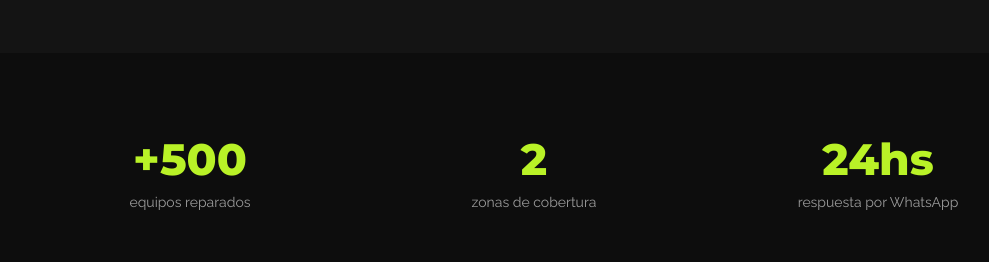
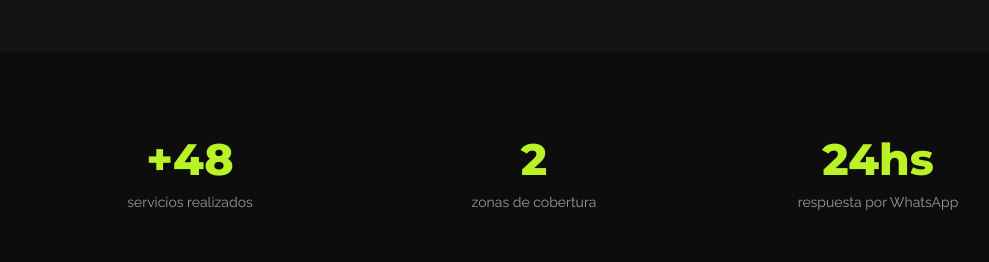
Before and after one commit to RenatoPerez19/ctrlzWeb, a Next.js app: page / in a window 1280 px wide. Shown: the part 1780-2042 px from the top of the page, without its empty margins (106-1095 px from the left). Built offline with nearby package versions, Linux system fonts and the light colour scheme.

Commit message:
Agregamos expansion de card del producto

```diff
--- a/components/ProductoCard.tsx
+++ b/components/ProductoCard.tsx
@@ -1,12 +1,18 @@
+"use client";
+
+import { useEffect, useState } from "react";
 import { CONTACTO, waLink } from "@/lib/site-data";
 import type { Producto } from "@/lib/invid-api";
 
-export default function ProductoCard({ producto }: { producto: Producto }) {
-  const mensaje = `Hola, quiero consultar el precio de ${producto.nombre}`;
-
+function ImagenProducto({
+  producto,
+  className,
+}: {
+  producto: Producto;
+  className: string;
+}) {
   return (
-    <div className="flex flex-col overflow-hidden rounded-[20px] border border-white/8 bg-elevated transition-transform duration-[250ms] ease-out hover:scale-[1.03] hover:shadow-[0_16px_30px_-10px_rgba(0,0,0,0.5)]">
-      <div className="flex h-[170px] w-full items-center justify-center bg-base/60">
+    <div className={className}>
       {producto.imagen ? (
         // eslint-disable-next-line @next/next/no-img-element
         <img
@@ -19,6 +25,75 @@ export default function ProductoCard({ producto }: { producto: Producto }) {
         <span className="text-sm text-text-dim">Sin imagen</span>
       )}
     </div>
+  );
+}
+
+function BotonesContacto({
+  producto,
+  tamano = "sm",
+}: {
+  producto: Producto;
+  tamano?: "sm" | "base";
+}) {
+  const mensaje = `Hola, quiero consultar el precio de ${producto.nombre}`;
+  const padding = tamano === "base" ? "px-6 py-3.5" : "px-5 py-3";
+  const texto = tamano === "base" ? "text-base" : "text-sm";
+
+  return (
+    <div className="flex flex-col gap-2.5" onClick={(e) => e.stopPropagation()}>
+      <a
+        href={waLink(mensaje)}
+        target="_blank"
+        rel="noopener"
+        className={`rounded-xl bg-accent ${padding} text-center font-heading ${texto} font-bold text-[#0D0D0D] hover:text-[#0D0D0D]`}
+      >
+        Consultar precio
+      </a>
+      <a
+        href={CONTACTO.instagramUrl}
+        target="_blank"
+        rel="noopener"
+        className={`rounded-xl border border-white/25 ${padding} text-center font-heading ${texto} font-semibold text-white hover:text-white`}
+      >
+        Ver en Instagram
+      </a>
+    </div>
+  );
+}
+
+export default function ProductoCard({ producto }: { producto: Producto }) {
+  const [abierto, setAbierto] = useState(false);
+
+  useEffect(() => {
+    if (!abierto) return;
+
+    document.body.style.overflow = "hidden";
+    const onKeyDown = (e: KeyboardEvent) => {
+      if (e.key === "Escape") setAbierto(false);
+    };
+    window.addEventListener("keydown", onKeyDown);
+
+    return () => {
+      document.body.style.overflow = "";
+      window.removeEventListener("keydown", onKeyDown);
+    };
+  }, [abierto]);
+
+  return (
+    <>
+      <div
+        role="button"
+        tabIndex={0}
+        onClick={() => setAbierto(true)}
+        onKeyDown={(e) => {
+          if (e.key === "Enter" || e.key === " ") setAbierto(true);
+        }}
+        className="flex cursor-pointer flex-col overflow-hidden rounded-[20px] border border-white/8 bg-elevated text-left transition-transform duration-[250ms] ease-out hover:scale-[1.03] hover:shadow-[0_16px_30px_-10px_rgba(0,0,0,0.5)]"
+      >
+        <ImagenProducto
+          producto={producto}
+          className="flex h-[170px] w-full items-center justify-center bg-base/60"
+        />
         <div className="flex flex-1 flex-col p-6">
           <div className="font-heading text-lg font-bold text-white">
             {producto.nombre}
@@ -28,25 +103,51 @@ export default function ProductoCard({ producto }: { producto: Producto }) {
               {producto.descripcion}
             </div>
           )}
-        <div className="mt-5 flex flex-col gap-2.5">
-          <a
-            href={waLink(mensaje)}
-            target="_blank"
-            rel="noopener"
-            className="rounded-xl bg-accent px-5 py-3 text-center font-heading text-sm font-bold text-[#0D0D0D] hover:text-[#0D0D0D]"
-          >
-            Consultar precio
-          </a>
-          <a
-            href={CONTACTO.instagramUrl}
-            target="_blank"
-            rel="noopener"
-            className="rounded-xl border border-white/25 px-5 py-3 text-center font-heading text-sm font-semibold text-white hover:text-white"
-          >
-            Ver en Instagram
-          </a>
+          <div className="mt-5">
+            <BotonesContacto producto={producto} />
           </div>
         </div>
       </div>
+
+      {abierto && (
+        <div
+          className="fixed inset-0 z-50 flex items-center justify-center bg-black/70 p-4"
+          onClick={() => setAbierto(false)}
+        >
+          <div
+            className="max-h-[90vh] w-full max-w-[560px] overflow-y-auto rounded-[20px] border border-white/8 bg-elevated"
+            onClick={(e) => e.stopPropagation()}
+          >
+            <div className="relative">
+              <ImagenProducto
+                producto={producto}
+                className="flex h-[260px] w-full items-center justify-center bg-base/60"
+              />
+              <button
+                type="button"
+                onClick={() => setAbierto(false)}
+                aria-label="Cerrar"
+                className="absolute top-4 right-4 flex h-9 w-9 items-center justify-center rounded-full bg-base/80 text-lg text-white hover:text-accent"
+              >
+                ✕
+              </button>
+            </div>
+            <div className="p-7">
+              <div className="font-heading text-xl font-bold text-white">
+                {producto.nombre}
+              </div>
+              {producto.descripcion && (
+                <div className="mt-3 font-body text-sm leading-relaxed text-text-tertiary">
+                  {producto.descripcion}
+                </div>
+              )}
+              <div className="mt-6">
+                <BotonesContacto producto={producto} tamano="base" />
+              </div>
+            </div>
+          </div>
+        </div>
+      )}
+    </>
   );
 }
--- a/components/Stats.tsx
+++ b/components/Stats.tsx
@@ -1,4 +1,5 @@
 import Reveal from "./Reveal";
+import StatCounter from "./StatsCounter";
 import { STATS } from "@/lib/site-data";
 
 export default function Stats() {
@@ -7,7 +8,11 @@ export default function Stats() {
       {STATS.map((s) => (
         <div key={s.etiqueta}>
           <div className="font-heading text-2xl font-extrabold text-accent sm:text-3xl md:text-[44px]">
-            {s.numero}
+            <StatCounter
+              valor={s.valor}
+              prefijo={s.prefijo}
+              sufijo={s.sufijo}
+            />
           </div>
           <div className="mt-1.5 font-body text-xs text-text-tertiary md:text-sm">
             {s.etiqueta}
--- /dev/null
+++ b/components/StatsCounter.tsx
@@ -0,0 +1,58 @@
+"use client";
+
+import { useEffect, useRef, useState } from "react";
+
+const DURACION_MS = 1400;
+
+export default function StatCounter({
+  valor,
+  prefijo = "",
+  sufijo = "",
+}: {
+  valor: number;
+  prefijo?: string;
+  sufijo?: string;
+}) {
+  const [actual, setActual] = useState(0);
+  const ref = useRef<HTMLDivElement>(null);
+  const yaAnimo = useRef(false);
+
+  useEffect(() => {
+    const el = ref.current;
+    if (!el) return;
+
+    const io = new IntersectionObserver(
+      (entries) => {
+        entries.forEach((entry) => {
+          if (entry.isIntersecting && !yaAnimo.current) {
+            yaAnimo.current = true;
+            const inicio = performance.now();
+
+            const tick = (ahora: number) => {
+              const progreso = Math.min(
+                (ahora - inicio) / DURACION_MS,
+                1
+              );
+              const facilitado = 1 - Math.pow(1 - progreso, 3);
+              setActual(Math.round(facilitado * valor));
+              if (progreso < 1) requestAnimationFrame(tick);
+            };
+            requestAnimationFrame(tick);
+          }
+        });
+      },
+      { threshold: 0.3 }
+    );
+    io.observe(el);
+
+    return () => io.disconnect();
+  }, [valor]);
+
+  return (
+    <div ref={ref}>
+      {prefijo}
+      {actual}
+      {sufijo}
+    </div>
+  );
+}
--- a/lib/site-data.ts
+++ b/lib/site-data.ts
@@ -66,9 +66,9 @@ export const SERVICIOS = [
 ];
 
 export const STATS = [
-  { numero: "+500", etiqueta: "equipos reparados" },
-  { numero: "2", etiqueta: "zonas de cobertura" },
-  { numero: "24hs", etiqueta: "respuesta por WhatsApp" },
+  { valor: 48, prefijo: "+", sufijo: "", etiqueta: "servicios realizados" },
+  { valor: 2, prefijo: "", sufijo: "", etiqueta: "zonas de cobertura" },
+  { valor: 24, prefijo: "", sufijo: "hs", etiqueta: "respuesta por WhatsApp" },
 ];
 
 export const UBICACIONES = [
```
Lines whose indentation alone changed are shown as unchanged.
